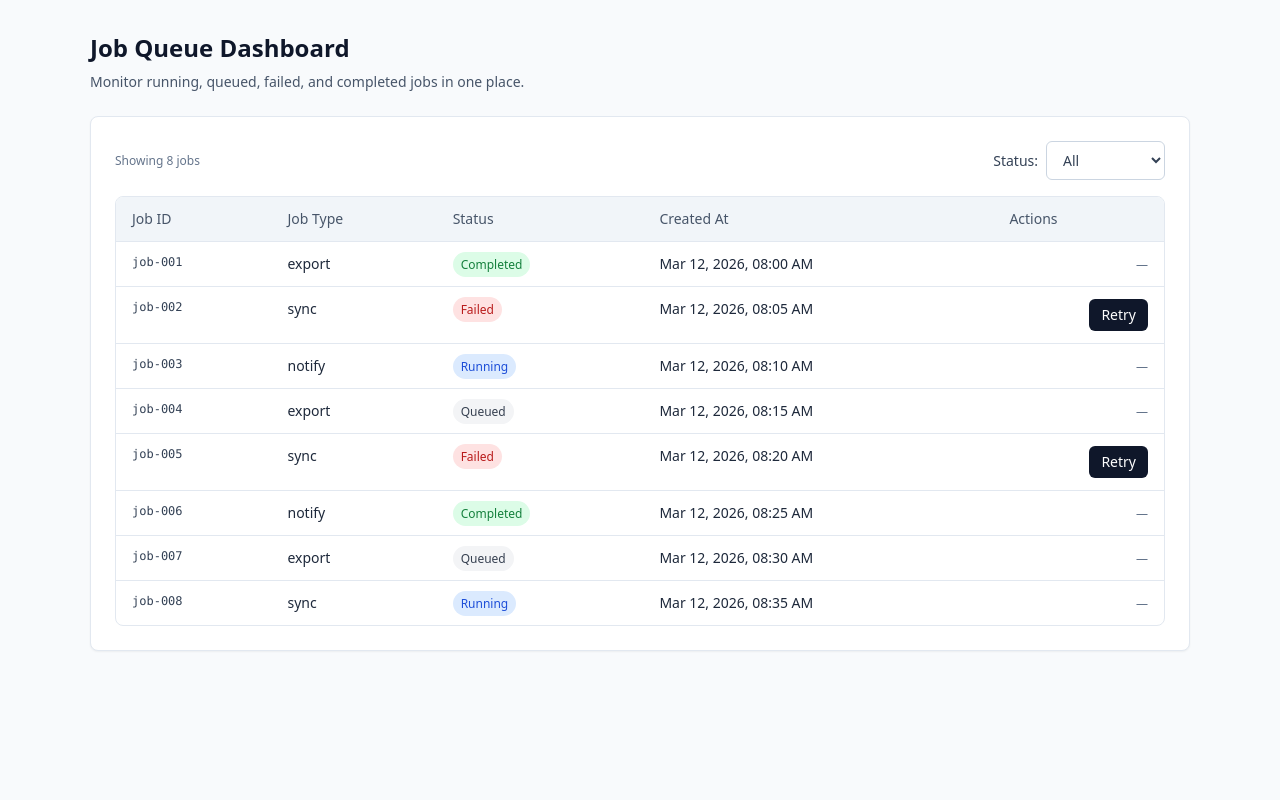
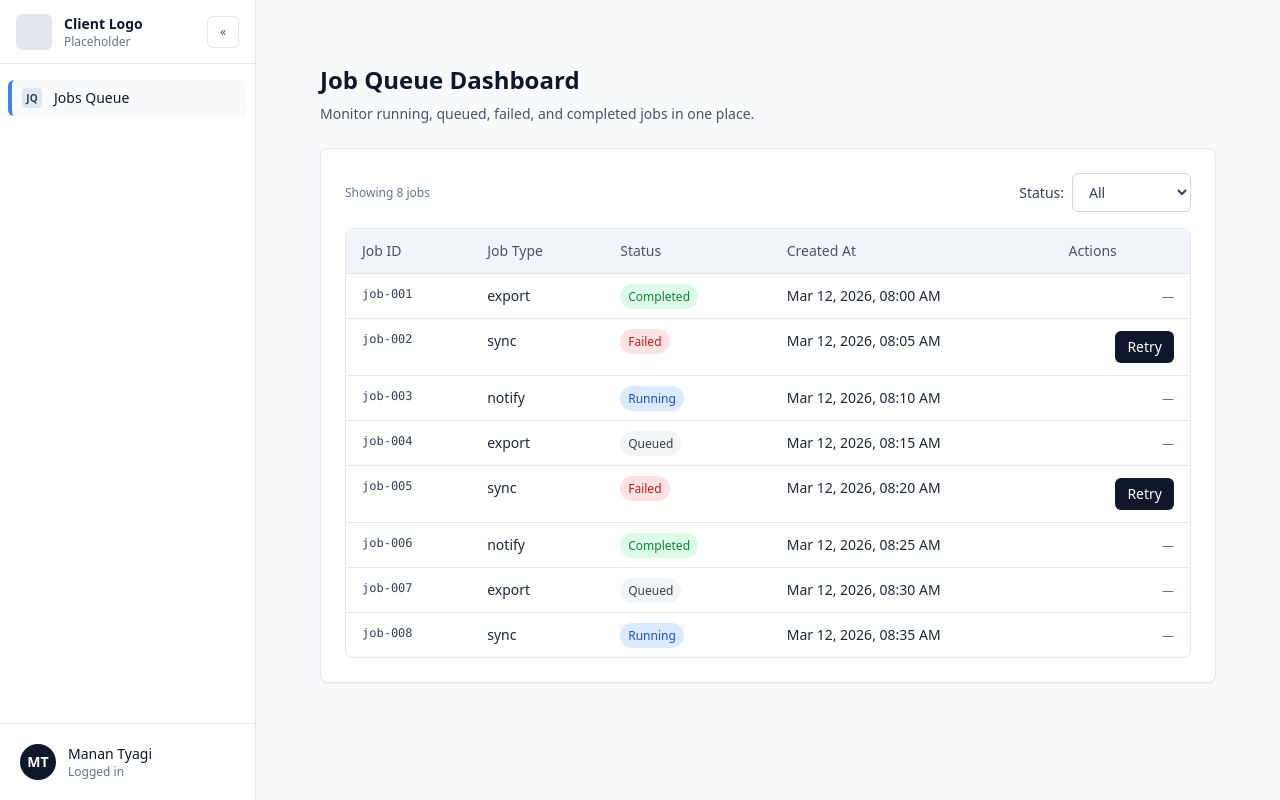
Before and after one commit to manantyagi25/picarro-job-queue-dashboard, a Next.js app: page / in a window 1280 px wide. Built offline with nearby package versions, Linux system fonts and the light colour scheme.

Commit message:
Add basic sidebar

```diff
--- a/src/app/globals.css
+++ b/src/app/globals.css
@@ -9,7 +9,7 @@
   }
 
   body {
-    @apply bg-slate-50 text-slate-900 antialiased;
+    @apply bg-slate-50 text-slate-900 antialiased overflow-hidden;
   }
 
   code {
--- a/src/app/layout.tsx
+++ b/src/app/layout.tsx
@@ -1,5 +1,6 @@
 import type { Metadata } from "next";
 import { ReactQueryProvider } from "../utils/react-query-provider";
+import { Sidebar } from "../components/layout/Sidebar";
 import "./globals.css";
 import "../styles/ui.css";
 
@@ -16,7 +17,16 @@ export default function RootLayout({
   return (
     <html lang="en">
       <body>
-        <ReactQueryProvider>{children}</ReactQueryProvider>
+        <ReactQueryProvider>
+          <div className="flex h-screen w-full bg-slate-50 text-slate-900 overflow-hidden">
+            <Sidebar />
+            <main className="flex-1 flex justify-center px-8 py-8">
+              <div className="w-full max-w-[1100px] space-y-6 pb-8">
+                {children}
+              </div>
+            </main>
+          </div>
+        </ReactQueryProvider>
       </body>
     </html>
   );
--- /dev/null
+++ b/src/components/layout/Sidebar.tsx
@@ -0,0 +1,135 @@
+ "use client";
+
+import { useState } from "react";
+import Link from "next/link";
+
+ type NavItem = {
+   id: string;
+   label: string;
+   href: string;
+   icon: React.ReactNode;
+   isActive?: boolean;
+ };
+
+ const navItems: NavItem[] = [
+   {
+     id: "jobs-queue",
+     label: "Jobs Queue",
+     href: "/",
+     isActive: true,
+     icon: (
+       <span className="inline-flex h-5 w-5 items-center justify-center rounded bg-slate-200 text-[10px] font-semibold text-slate-700">
+         JQ
+       </span>
+     )
+   }
+ ];
+
+ const user = {
+   name: "Manan Tyagi",
+   initials: "MT"
+ };
+
+ export function Sidebar() {
+   const [collapsed, setCollapsed] = useState(false);
+
+   return (
+     <aside
+      className={
+        "flex flex-col border-r border-slate-200 bg-white transition-all duration-200 ease-in-out h-100vh " +
+        (collapsed ? "w-20" : "w-64")
+      }
+     >
+       <div className="flex h-16 items-center justify-between px-4 border-b border-slate-200">
+         <div className="flex items-center gap-3">
+           <div className="h-9 w-9 rounded-md bg-slate-200" />
+           {!collapsed && (
+             <div className="flex flex-col">
+               <span className="text-sm font-semibold text-slate-900">
+                 Client Logo
+               </span>
+               <span className="text-xs text-slate-500">
+                 Placeholder
+               </span>
+             </div>
+           )}
+         </div>
+         <button
+           type="button"
+           aria-label={collapsed ? "Expand sidebar" : "Collapse sidebar"}
+           className="inline-flex h-8 w-8 items-center justify-center rounded-md border border-slate-200 bg-white text-slate-600 hover:bg-slate-50 focus:outline-none focus:ring-2 focus:ring-blue-500"
+           onClick={() => setCollapsed((prev) => !prev)}
+         >
+           <span className="text-xs font-medium">
+             {collapsed ? "»" : "«"}
+           </span>
+         </button>
+       </div>
+
+       <nav className="flex-1 px-2 py-4 space-y-1">
+         {navItems.map((item) => {
+           const content = (
+             <div className="flex items-center gap-3">
+               {item.icon}
+               {!collapsed && (
+                 <span className="text-sm font-medium">
+                   {item.label}
+                 </span>
+               )}
+             </div>
+           );
+
+           return (
+             <div
+               key={item.id}
+              className={
+                "group relative" +
+                (collapsed ? " flex justify-center" : "")
+              }
+             >
+               <Link
+                 href={item.href}
+                className={
+                  "flex w-full items-center rounded-md px-3 py-2 text-sm font-medium text-slate-700 hover:bg-slate-50" +
+                  (item.isActive
+                    ? " bg-slate-50 text-slate-900 border-l-4 border-blue-500 pl-2.5"
+                    : "")
+                }
+               >
+                 {content}
+               </Link>
+
+               {collapsed && (
+                 <span className="pointer-events-none absolute left-full top-1/2 z-20 ml-2 -translate-y-1/2 transform whitespace-nowrap rounded-md bg-slate-900 px-2 py-1 text-xs font-medium text-white opacity-0 shadow-lg transition-opacity group-hover:opacity-100">
+                   {item.label}
+                 </span>
+               )}
+             </div>
+           );
+         })}
+       </nav>
+
+       <div className="border-t border-slate-200 p-3">
+         <div className="group relative flex items-center gap-3 rounded-md px-2 py-2 hover:bg-slate-50 cursor-pointer">
+           <div className="flex h-9 w-9 items-center justify-center rounded-full bg-slate-900 text-sm font-semibold text-white">
+             {user.initials}
+           </div>
+           {!collapsed && (
+             <div className="flex flex-col">
+               <span className="text-sm font-medium text-slate-900">
+                 {user.name}
+               </span>
+               <span className="text-xs text-slate-500">
+                 Logged in
+               </span>
+             </div>
+           )}
+
+           <div className="pointer-events-none absolute top-2 right-2 z-20 mt-2 w-28 rounded-md bg-white px-3 py-2 text-xs font-medium text-slate-700 shadow-lg ring-1 ring-slate-200 opacity-0 transition-opacity group-hover:opacity-100">
+             Logout
+           </div>
+         </div>
+       </div>
+     </aside>
+   );
+ }
```
